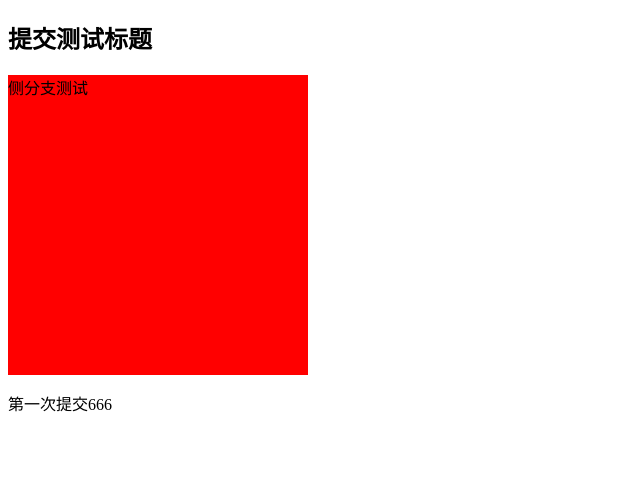
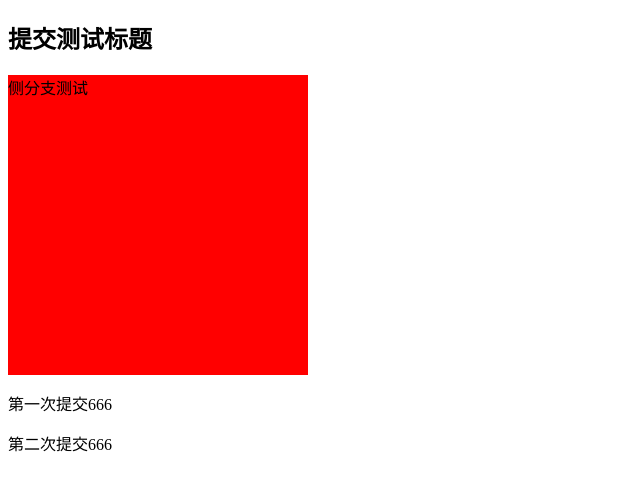
Before and after one commit to LLL98/Web69, a plain HTML site: page index.html in a window 1280 px wide. Shown: the whole page, without its empty margins (0-640 px from the left). Drawn offline with Linux system fonts and the light colour scheme.

Commit message:
第二次提交，免密测试

```diff
--- a/index.html
+++ b/index.html
@@ -12,6 +12,7 @@
     <h2>提交测试标题</h2>
     <div class="box">侧分支测试</div>
     <p>第一次提交666</p>
+    <p>第二次提交666</p>
 </body>
 
 </html>
```
